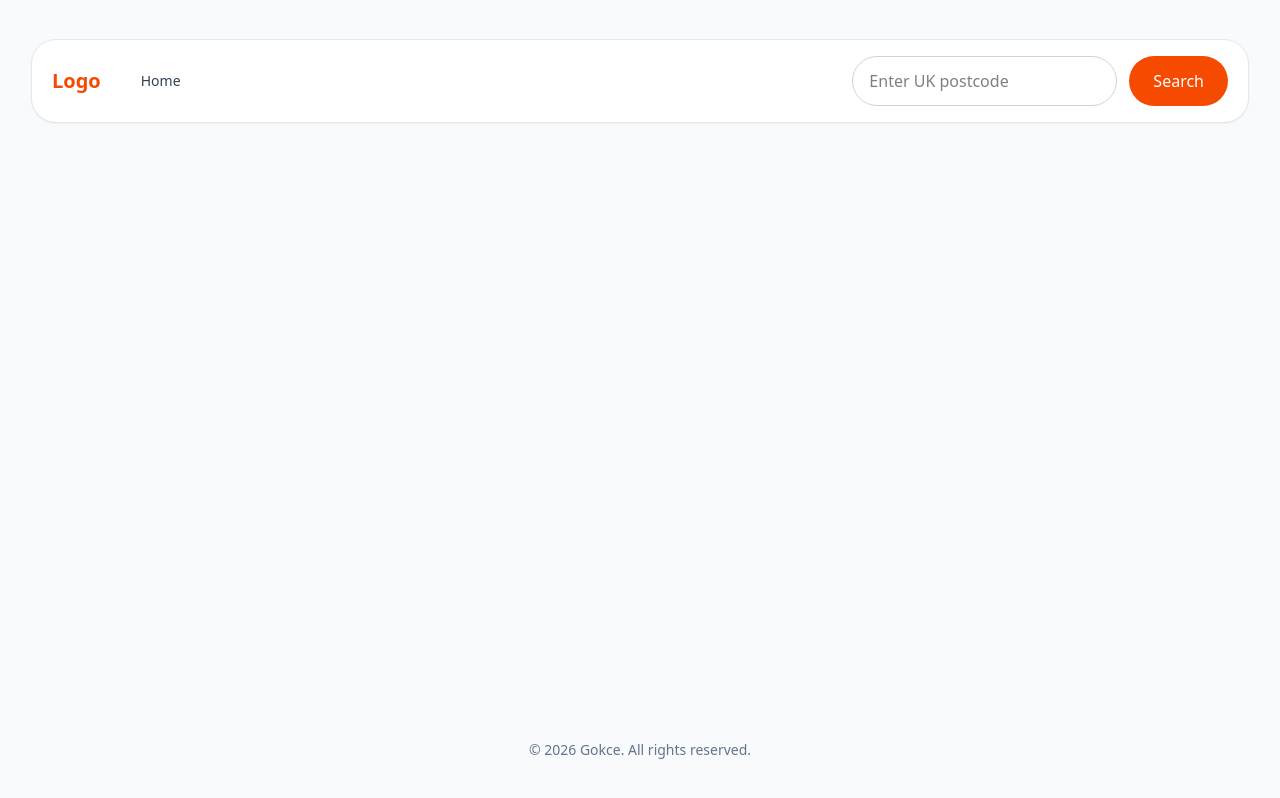
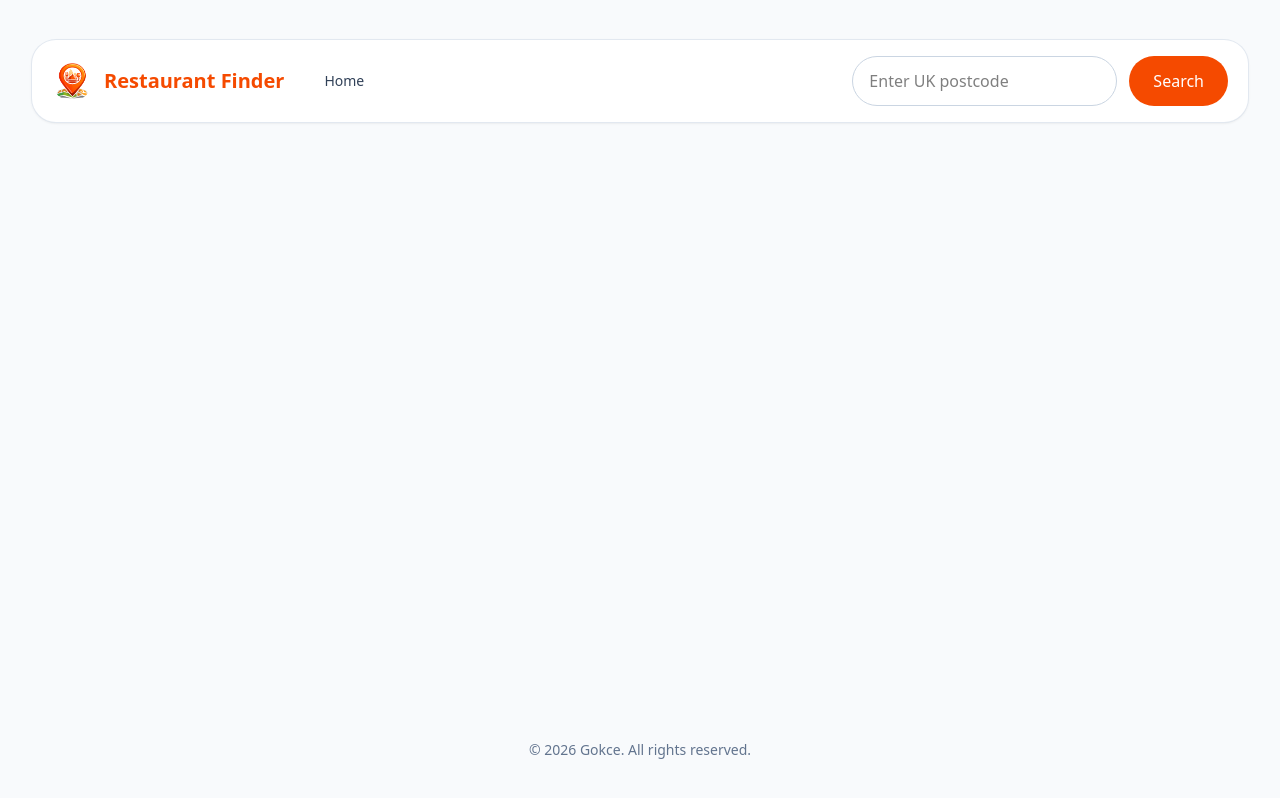
Before and after one commit to gokcesen/jet-restaurant-finder, a React (Vite) app: page / in a window 1280 px wide. Built offline with nearby package versions, Linux system fonts and the light colour scheme.

Commit message:
style: add logo to navbar

```diff
--- a/src/components/layout/Navbar/Navbar.styles.ts
+++ b/src/components/layout/Navbar/Navbar.styles.ts
@@ -5,7 +5,11 @@ export const navbarStyles = {
     'flex items-center justify-between gap-4',
   leftSection:
     'flex items-center gap-6',
-  logo:
+  logoWrapper:
+    'flex items-center gap-3',
+  logoImage:
+    'h-10 w-10 rounded-full object-cover',
+  logoText:
     'text-xl font-bold text-orange-600',
   homeLink:
     'rounded-full px-4 py-2 text-sm font-medium text-slate-700 transition hover:bg-slate-100',
--- a/src/components/layout/Navbar/Navbar.tsx
+++ b/src/components/layout/Navbar/Navbar.tsx
@@ -1,5 +1,6 @@
 import { useState } from 'react';
 import { FiSearch } from 'react-icons/fi';
+import AppLogo from '../../../assets/AppLogo.png';
 import SearchForm from '../../search/SearchForm/SearchForm';
 import { navbarStyles as styles } from './Navbar.styles';
 
@@ -16,8 +17,15 @@ function Navbar({ postcode, onPostcodeChange, onSubmit }: NavbarProps) {
     <nav className={styles.container}>
       <div className={styles.content}>
         <div className={styles.leftSection}>
-          <div className={styles.logo}>
-            Logo
+          <div className={styles.logoWrapper}>
+            <img
+              src={AppLogo}
+              alt="Restaurant Finder logo"
+              className={styles.logoImage}
+            />
+            <span className={styles.logoText}>
+              Restaurant Finder
+            </span>
           </div>
 
           <a
```
